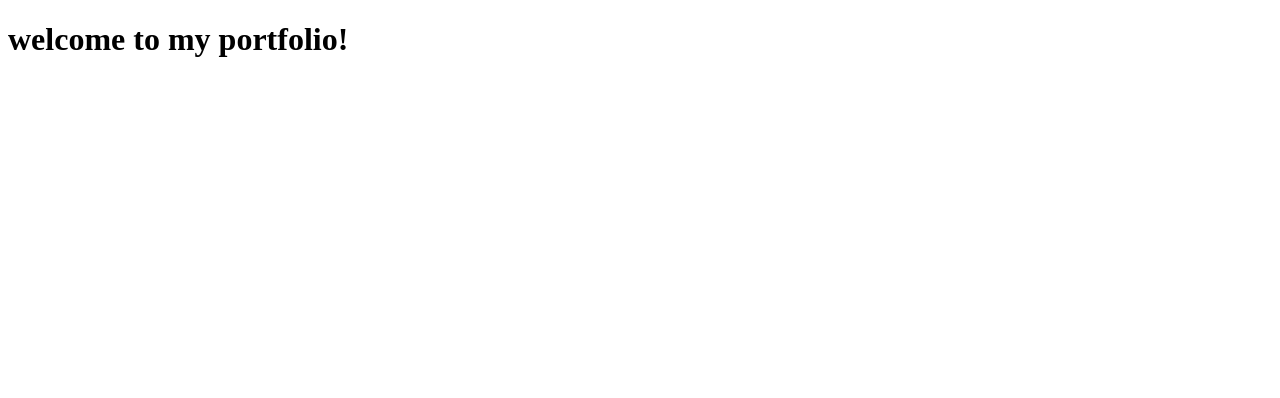
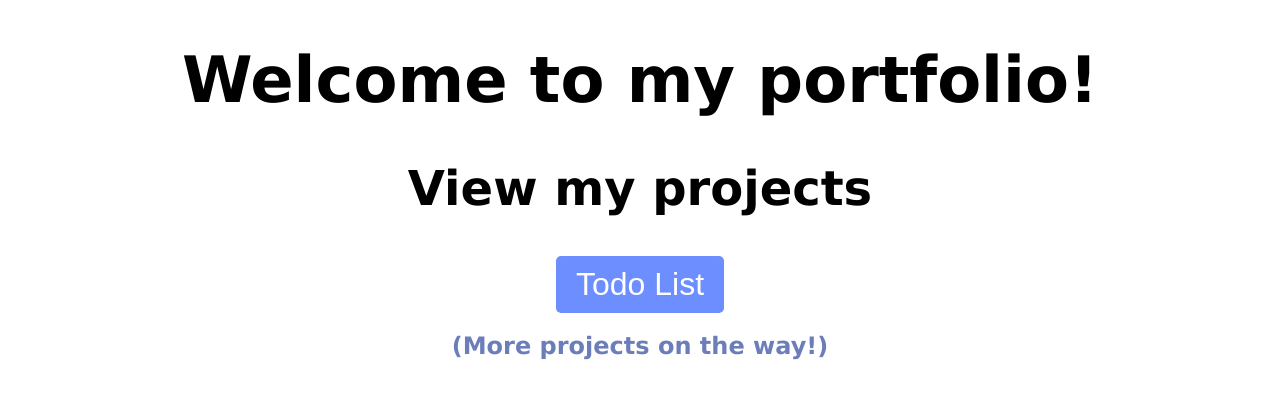
Before and after one commit to Kavin-Dhanasekar/Kavin-Dhanasekar.github.io, a plain HTML site: page index.html in a window 1280 px wide. Drawn offline with Linux system fonts and the light colour scheme.

Commit message:
Adding todo list project

```diff
--- a/index.html
+++ b/index.html
@@ -3,9 +3,20 @@
 <head>
     <meta charset="UTF-8">
     <meta name="viewport" content="width=device-width, initial-scale=1.0">
-    <title>Document</title>
+    <title>Kavin</title>
+
+    <link rel="stylesheet" href="style.css">
 </head>
 <body>
-    <h1>welcome to my portfolio!</h1>
+    <h1 class="heading">Welcome to my portfolio!</h1>
+    <h2 class="subheading">View my projects</h2>
+    <div class="project-container">
+        <div class="projects">
+            <a href="https://github.com/Kavin-Dhanasekar/Todo-List">
+                <button class="button">Todo List</button>
+            </a>
+        </div>
+    </div>
+    <h2 class="subheading2">(More projects on the way!)</h2>
 </body>
 </html>
--- /dev/null
+++ b/style.css
@@ -0,0 +1,42 @@
+
+
+.heading {
+    font-family: Verdana, Geneva, Tahoma, sans-serif;
+    text-align: center;
+    font-size: 4em;
+}
+
+.project-container {
+    display: flex;
+}
+
+.projects {
+    margin: auto;
+}
+
+.subheading {
+    font-family: Verdana, Geneva, Tahoma, sans-serif;
+    text-align: center;
+    font-size: 3em;
+}
+
+.button {
+    background-color: rgb(108, 142, 255);
+    color: white;
+    padding: 10px 20px;
+    border: none;
+    border-radius: 5px;
+    cursor: pointer;
+    font-size: 2em;
+}
+
+body {
+    font-family: Verdana, Geneva, Tahoma, sans-serif;
+}
+
+.subheading2 {
+    font-family: Verdana, Geneva, Tahoma, sans-serif;
+    text-align: center;
+    font-size: 1.5em;
+    color: rgb(108, 126, 186);
+}
```
Also changed, not shown: 1 other file.
